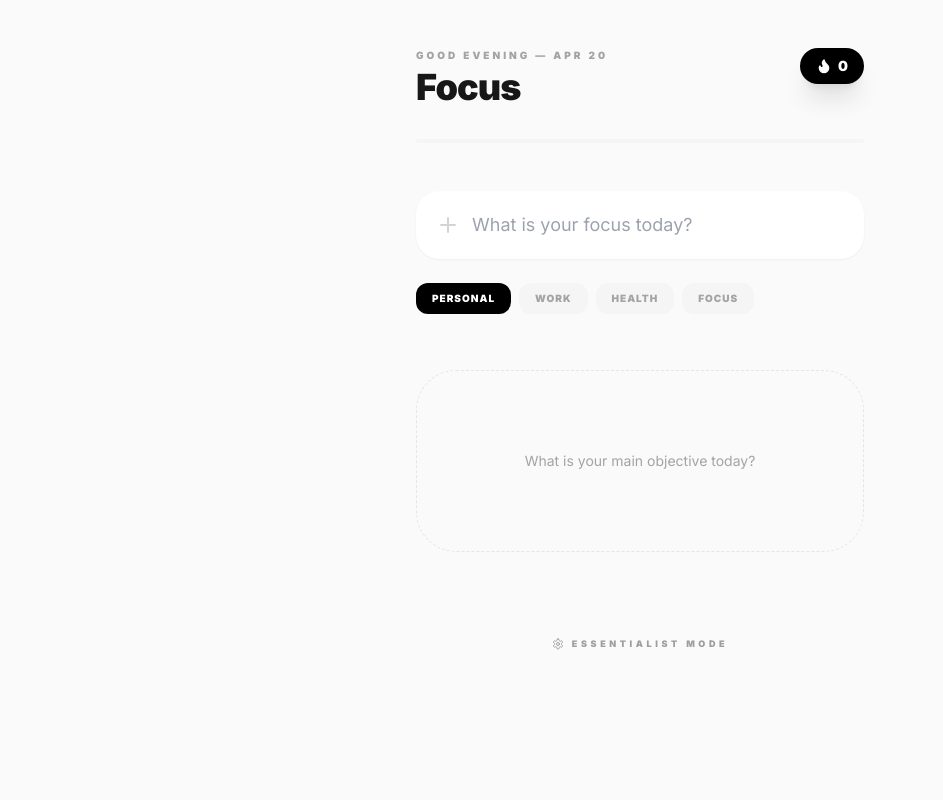
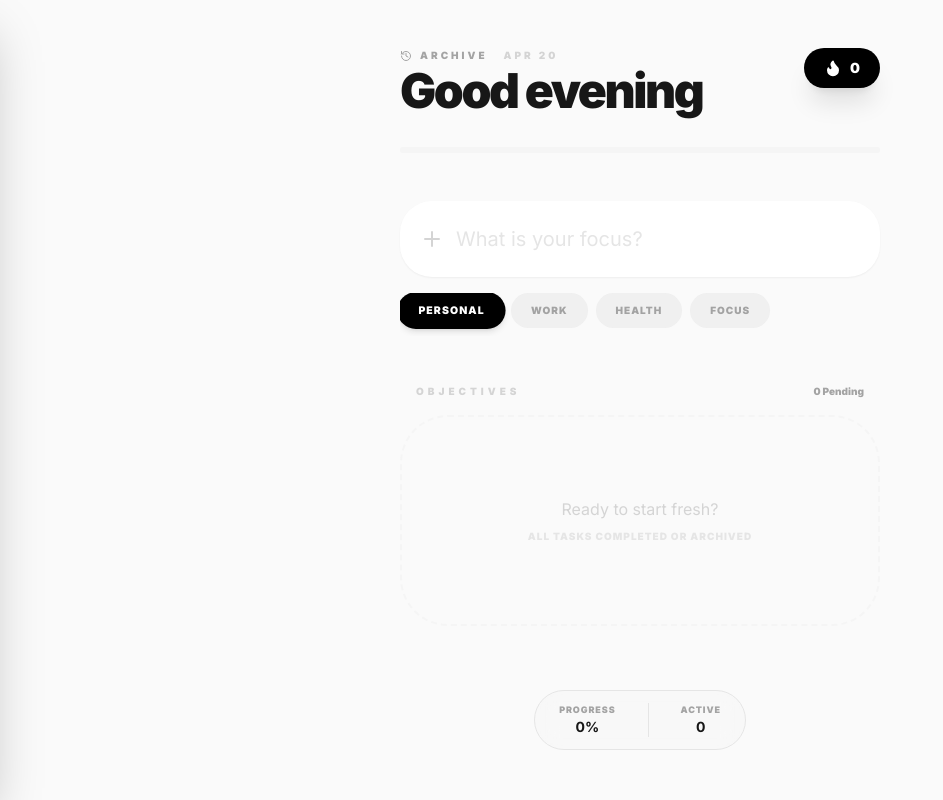
Before and after one commit to Abhijat-Abhijat/checkie, a React (Vite) app: page / in a window 1280 px wide. Shown: the whole page, without its empty margins (0-943 px from the left). Built offline with nearby package versions, Linux system fonts and the light colour scheme.

Commit message:
updated code Code and readme update

```diff
--- a/src/App.tsx
+++ b/src/App.tsx
@@ -7,6 +7,9 @@ import {
   Flame,
   Star,
   Settings,
+  History,
+  X,
+  GripVertical,
   RefreshCcw,
   Zap
 } from "lucide-react";
@@ -23,27 +26,18 @@ const INTENTIONS = [
   "What would make today a success?"
 ];
 
-interface Task {
-  id: string;
-  name: string;
-  completed: boolean;
-  priority: boolean;
-  isHabit: boolean;
-  category: string;
-  createdAt: number;
-}
-
 export default function App() {
-  const [tasks, setTasks] = useState<Task[]>([]);
+  const [tasks, setTasks] = useState([]);
   const [newTask, setNewTask] = useState("");
   const [selectedCategory, setSelectedCategory] = useState("Personal");
   const [streak, setStreak] = useState(0);
+  const [sidebarOpen, setSidebarOpen] = useState(false);
+  const [draggedIndex, setDraggedIndex] = useState(null);
+  const [greeting, setGreeting] = useState("");
   const [lastCheckIn, setLastCheckIn] = useState("");
-  const [editingId, setEditingId] = useState<string | null>(null);
+  const [editingId, setEditingId] = useState(null);
   const [editText, setEditText] = useState("");
-  const [greeting, setGreeting] = useState("");
 
-  // Setup: Confetti Script & Greeting
   useEffect(() => {
     const script = document.createElement('script');
     script.src = 'https://cdn.jsdelivr.net/npm/canvas-confetti@1.6.0/dist/confetti.browser.min.js';
@@ -55,72 +49,68 @@ export default function App() {
     else if (hour < 18) setGreeting("Good afternoon");
     else setGreeting("Good evening");
 
+    const savedTasks = localStorage.getItem("essentialist-tasks");
+    const savedStreak = localStorage.getItem("essentialist-streak");
+    const savedDate = localStorage.getItem("essentialist-last-date");
+
+    if (savedTasks) setTasks(JSON.parse(savedTasks));
+    if (savedStreak) setStreak(parseInt(savedStreak, 10) || 0);
+    if (savedDate) setLastCheckIn(savedDate);
+
     return () => { document.body.removeChild(script); };
   }, []);
 
-  // Initialization: Load from Local Storage
-  useEffect(() => {
-    const savedTasks = localStorage.getItem("minimal-tasks");
-    const savedStreak = localStorage.getItem("minimal-streak");
-    const savedLastDate = localStorage.getItem("minimal-last-date");
-
-    if (savedTasks) setTasks(JSON.parse(savedTasks));
-    if (savedStreak) setStreak(parseInt(savedStreak, 10) || 0);
-    if (savedLastDate) setLastCheckIn(savedLastDate);
-  }, []);
-
-  // Daily Reset Logic
   useEffect(() => {
     const today = new Date().toDateString();
     if (lastCheckIn && lastCheckIn !== today) {
-      // Uncheck all tasks for the new day
       setTasks(prev => prev.map(t => ({ ...t, completed: false })));
       setLastCheckIn(today);
-      localStorage.setItem("minimal-last-date", today);
+      localStorage.setItem("essentialist-last-date", today);
     } else if (!lastCheckIn) {
       setLastCheckIn(today);
-      localStorage.setItem("minimal-last-date", today);
+      localStorage.setItem("essentialist-last-date", today);
     }
   }, [lastCheckIn]);
 
-  // Sync tasks to Local Storage
   useEffect(() => {
-    localStorage.setItem("minimal-tasks", JSON.stringify(tasks));
-  }, [tasks]);
+    localStorage.setItem("essentialist-tasks", JSON.stringify(tasks));
+    localStorage.setItem("essentialist-streak", streak.toString());
+  }, [tasks, streak]);
 
-  // UI Sounds (Web Audio API)
   const playPop = (freq = 400) => {
     try {
-      const audioCtx = new (window.AudioContext || (window as any).webkitAudioContext)();
-      const oscillator = audioCtx.createOscillator();
-      const gainNode = audioCtx.createGain();
-      oscillator.type = 'sine';
-      oscillator.frequency.setValueAtTime(freq, audioCtx.currentTime);
-      oscillator.frequency.exponentialRampToValueAtTime(freq * 2, audioCtx.currentTime + 0.1);
-      gainNode.gain.setValueAtTime(0.05, audioCtx.currentTime);
-      gainNode.gain.exponentialRampToValueAtTime(0.01, audioCtx.currentTime + 0.1);
-      oscillator.connect(gainNode);
-      gainNode.connect(audioCtx.destination);
-      oscillator.start();
-      oscillator.stop(audioCtx.currentTime + 0.1);
+      const audioCtx = new (window.AudioContext || window.webkitAudioContext)();
+      const osc = audioCtx.createOscillator();
+      const gain = audioCtx.createGain();
+      osc.type = 'sine';
+      osc.frequency.setValueAtTime(freq, audioCtx.currentTime);
+      osc.frequency.exponentialRampToValueAtTime(freq * 2, audioCtx.currentTime + 0.1);
+      gain.gain.setValueAtTime(0.05, audioCtx.currentTime);
+      gain.gain.exponentialRampToValueAtTime(0.01, audioCtx.currentTime + 0.1);
+      osc.connect(gain); gain.connect(audioCtx.destination);
+      osc.start(); osc.stop(audioCtx.currentTime + 0.1);
     } catch (e) {}
   };
 
   const triggerConfetti = () => {
-    if ((window as any).confetti) {
-      (window as any).confetti({
-        particleCount: 80,
-        spread: 60,
-        origin: { y: 0.7 },
-        colors: ['#000000', '#ffffff', '#a3a3a3']
+    if (window.confetti) {
+      window.confetti({
+        particleCount: 100,
+        spread: 70,
+        origin: { y: 0.6 },
+        colors: ['#000000', '#ffffff', '#737373']
       });
     }
   };
 
-  const addTask = (e: React.FormEvent) => {
+  const activeTasks = useMemo(() => tasks.filter(t => !t.completed), [tasks]);
+  const completedTasks = useMemo(() => tasks.filter(t => t.completed), [tasks]);
+  const progress = tasks.length === 0 ? 0 : Math.round((completedTasks.length / tasks.length) * 100);
+
+  const addTask = (e) => {
     e.preventDefault();
     if (!newTask.trim()) return;
-    const task: Task = {
+    const task = {
       id: crypto.randomUUID(),
       name: newTask.trim(),
       completed: false,
@@ -134,89 +124,151 @@ export default function App() {
     playPop(300);
   };
 
-  const toggleTask = (id: string) => {
+  const toggleTask = (id) => {
     const wasEveryTaskDone = tasks.length > 0 && tasks.every(t => t.completed);
-    const updatedTasks = tasks.map(t => {
+    const newTasks = tasks.map(t => {
       if (t.id === id) {
         if (!t.completed) playPop(500);
         return { ...t, completed: !t.completed };
       }
       return t;
     });
-
-    const isEveryTaskDoneNow = updatedTasks.length > 0 && updatedTasks.every(t => t.completed);
+    setTasks(newTasks);
+    const isEveryTaskDoneNow = newTasks.length > 0 && newTasks.every(t => t.completed);
     if (isEveryTaskDoneNow && !wasEveryTaskDone) {
       triggerConfetti();
-      const newStreak = streak + 1;
-      setStreak(newStreak);
-      localStorage.setItem("minimal-streak", newStreak.toString());
+      setStreak(s => s + 1);
     }
-    setTasks(updatedTasks);
   };
 
-  const saveEdit = (id: string) => {
+  const deleteTask = (id) => {
+    setTasks(prev => prev.filter(t => t.id !== id));
+    playPop(200);
+  };
+
+  const saveEdit = (id) => {
     setTasks(tasks.map(t => t.id === id ? { ...t, name: editText } : t));
     setEditingId(null);
   };
 
-  // Sorting: Active Priority > Active > Completed
-  const sortedTasks = useMemo(() => {
-    return [...tasks].sort((a, b) => {
-      if (a.completed !== b.completed) return a.completed ? 1 : -1;
-      if (a.priority !== b.priority) return a.priority ? -1 : 1;
-      return b.createdAt - a.createdAt;
-    });
-  }, [tasks]);
-
-  const progress = tasks.length === 0 ? 0 : Math.round((tasks.filter(t => t.completed).length / tasks.length) * 100);
+  const handleDragStart = (index) => setDraggedIndex(index);
+  const handleDragOver = (e, index) => {
+    e.preventDefault();
+    if (draggedIndex === null || draggedIndex === index) return;
+    const newActiveTasks = [...activeTasks];
+    const draggedItem = newActiveTasks[draggedIndex];
+    newActiveTasks.splice(draggedIndex, 1);
+    newActiveTasks.splice(index, 0, draggedItem);
+    setDraggedIndex(index);
+    setTasks([...newActiveTasks, ...completedTasks]);
+  };
 
   return (
-    <div className="min-h-screen bg-[#fafafa] dark:bg-black text-neutral-900 dark:text-neutral-100 p-6 sm:p-12 transition-colors duration-500 font-sans">
-      <div className="max-w-md mx-auto">
+    <div className="flex h-screen bg-[#fafafa] dark:bg-black text-neutral-900 dark:text-neutral-100 overflow-hidden transition-colors duration-500 font-sans">
+
+      {/* SIDEBAR ARCHIVE (Only place to see Done tasks) */}
+      <aside className={`fixed inset-y-0 left-0 z-50 w-80 bg-white dark:bg-neutral-900 shadow-2xl transform transition-transform duration-500 ease-in-out ${sidebarOpen ? "translate-x-0" : "-translate-x-full"} border-r border-neutral-100 dark:border-neutral-800`}>
+        <div className="h-full flex flex-col p-8">
+          <div className="flex justify-between items-center mb-10">
+            <h2 className="text-xl font-black tracking-tight">Archive</h2>
+            <button onClick={() => setSidebarOpen(false)} className="p-2 hover:bg-neutral-100 dark:hover:bg-neutral-800 rounded-full transition-colors">
+              <X size={20} />
+            </button>
+          </div>
+
+          <div className="flex-1 overflow-y-auto no-scrollbar space-y-4">
+            {completedTasks.length === 0 ? (
+              <p className="text-neutral-400 text-sm italic">Nothing archived yet.</p>
+            ) : (
+              completedTasks.map(task => (
+                <div key={task.id} className="flex items-center justify-between p-4 bg-neutral-50 dark:bg-black/40 rounded-2xl border border-neutral-100 dark:border-neutral-800">
+                  <div className="flex items-center gap-3 min-w-0 opacity-60">
+                    <button onClick={() => toggleTask(task.id)} className="text-black dark:text-white shrink-0">
+                      <CheckCircle2 size={18} />
+                    </button>
+                    <span className="text-sm font-medium truncate line-through">{task.name}</span>
+                  </div>
+                  <button onClick={() => deleteTask(task.id)} className="text-neutral-300 hover:text-red-500 p-1 transition-colors">
+                    <Trash2 size={14} />
+                  </button>
+                </div>
+              ))
+            )}
+          </div>
+
+          {completedTasks.length > 0 && (
+            <button
+              onClick={() => setTasks(tasks.filter(t => !t.completed))}
+              className="mt-6 w-full py-4 text-[10px] font-black uppercase tracking-[0.2em] text-red-500 hover:bg-red-50 dark:hover:bg-red-950/20 rounded-2xl transition-all"
+            >
+              Clear Archive
+            </button>
+          )}
+        </div>
+      </aside>
+
+      {sidebarOpen && (
+        <div className="fixed inset-0 bg-black/20 backdrop-blur-sm z-40" onClick={() => setSidebarOpen(false)} />
+      )}
+
+      {/* MAIN CONTENT (Active Tasks Only) */}
+      <main className="flex-1 flex flex-col overflow-y-auto no-scrollbar relative">
+        <div className="max-w-xl w-full mx-auto p-6 sm:p-12 pb-32">
 
           <header className="mb-12">
             <div className="flex justify-between items-start mb-8">
               <div className="space-y-1">
-              <p className="text-[10px] font-black uppercase tracking-[0.3em] text-neutral-400">
-                {greeting} — {new Date().toLocaleDateString('en-US', { month: 'short', day: 'numeric' })}
-              </p>
-              <h1 className="text-4xl font-black tracking-tight flex items-center gap-3">
-                Focus
-                {tasks.filter(t => !t.completed).length > 0 && (
-                  <span className="text-xs bg-neutral-100 dark:bg-neutral-900 px-2 py-1 rounded-md text-neutral-400 font-bold">
-                    {tasks.filter(t => !t.completed).length}
+                <div className="flex items-center gap-4">
+                  <button
+                    onClick={() => setSidebarOpen(true)}
+                    className="flex items-center gap-2 text-[10px] font-black uppercase tracking-[0.3em] text-neutral-400 hover:text-neutral-900 dark:hover:text-white transition-colors group"
+                  >
+                    <History size={12} className="group-hover:rotate-[-10deg] transition-transform" />
+                    Archive
+                  </button>
+                  <span className="text-[10px] font-black uppercase tracking-[0.3em] text-neutral-300">
+                    {new Date().toLocaleDateString('en-US', { month: 'short', day: 'numeric' })}
                   </span>
-                )}
-              </h1>
                 </div>
-            <div className="flex items-center gap-1.5 bg-black dark:bg-white text-white dark:text-black px-4 py-2 rounded-2xl text-sm font-black shadow-xl">
-              <Flame size={16} fill="currentColor" />
+                <h1 className="text-5xl font-black tracking-tighter mt-2">{greeting}</h1>
+              </div>
+              <div className="flex items-center gap-2 bg-black dark:bg-white text-white dark:text-black px-5 py-2.5 rounded-full text-sm font-black shadow-xl shrink-0 transition-transform hover:scale-105">
+                <Flame size={18} fill="currentColor" />
                 <span>{streak}</span>
               </div>
             </div>
-          <div className="relative h-1 w-full bg-neutral-100 dark:bg-neutral-900 rounded-full overflow-hidden">
-            <div className="h-full bg-black dark:bg-white transition-all duration-1000 ease-out" style={{ width: `${progress}%` }} />
+
+            <div className="relative h-1.5 w-full bg-neutral-100 dark:bg-neutral-900 rounded-full overflow-hidden">
+              <div
+                className="h-full bg-black dark:bg-white transition-all duration-1000 ease-out"
+                style={{ width: `${progress}%` }}
+              />
             </div>
           </header>
 
-        <form onSubmit={addTask} className="mb-12">
-          <div className="relative mb-6">
+          <form onSubmit={addTask} className="mb-12 relative group">
+            <div className="relative">
               <input
                 type="text"
-              placeholder="What is your focus today?"
+                placeholder="What is your focus?"
                 value={newTask}
                 onChange={(e) => setNewTask(e.target.value)}
-              className="w-full bg-white dark:bg-[#0a0a0a] border-none rounded-[1.5rem] py-5 pl-14 pr-6 outline-none focus:ring-1 ring-neutral-200 dark:ring-neutral-800 transition-all text-lg shadow-sm"
+                className="w-full bg-white dark:bg-neutral-900 border-none rounded-[2rem] py-6 pl-14 pr-6 outline-none focus:ring-4 ring-black/5 dark:ring-white/5 transition-all text-xl shadow-sm placeholder:text-neutral-200 dark:placeholder:text-neutral-800"
               />
-            <Plus className="absolute left-5 top-1/2 -translate-y-1/2 text-neutral-300" size={24} />
+              <Plus className="absolute left-5 top-1/2 -translate-y-1/2 text-neutral-300 dark:text-neutral-700" size={24} />
             </div>
-          <div className="flex gap-2 overflow-x-auto pb-2 no-scrollbar">
+
+            <div className="flex gap-2 mt-4 overflow-x-auto no-scrollbar pb-2">
               {CATEGORIES.map(cat => (
                 <button
                   key={cat}
                   type="button"
                   onClick={() => setSelectedCategory(cat)}
-                className={`px-4 py-2 rounded-xl text-[10px] font-black uppercase tracking-widest transition-all ${selectedCategory === cat ? "bg-black dark:bg-white text-white dark:text-black" : "bg-neutral-100 dark:bg-[#0a0a0a] text-neutral-400"}`}
+                  className={`px-5 py-2.5 rounded-2xl text-[10px] font-black uppercase tracking-widest transition-all whitespace-nowrap ${
+                    selectedCategory === cat
+                    ? "bg-black dark:bg-white text-white dark:text-black scale-105 shadow-md"
+                    : "bg-neutral-200/50 dark:bg-neutral-900 text-neutral-400 hover:bg-neutral-200 dark:hover:bg-neutral-800"
+                  }`}
                 >
                   {cat}
                 </button>
@@ -224,17 +276,32 @@ export default function App() {
             </div>
           </form>
 
-        <div className="space-y-3">
-          {sortedTasks.length === 0 ? (
-            <div className="text-center py-20 border border-dashed border-neutral-200 dark:border-neutral-800 rounded-[2.5rem]">
-              <p className="text-neutral-400 text-sm font-medium">{INTENTIONS[0]}</p>
+          <div className="space-y-4">
+            <div className="flex justify-between items-center px-4">
+              <h3 className="text-[10px] font-black uppercase tracking-[0.4em] text-neutral-300">Objectives</h3>
+              <span className="text-[10px] font-black text-neutral-400">{activeTasks.length} Pending</span>
+            </div>
+
+            {activeTasks.length === 0 ? (
+              <div className="py-20 text-center border-2 border-dashed border-neutral-100 dark:border-neutral-900 rounded-[3rem]">
+                <p className="text-neutral-300 font-medium px-8">{INTENTIONS[Math.floor(Math.random() * INTENTIONS.length)]}</p>
+                <p className="text-[10px] font-black uppercase tracking-widest text-neutral-200 mt-2">All tasks completed or archived</p>
               </div>
             ) : (
-            sortedTasks.map((task) => (
-              <div key={task.id} className={`group flex items-center gap-4 p-5 rounded-[2rem] transition-all border ${task.completed ? "bg-transparent border-transparent opacity-40 scale-[0.97]" : "bg-white dark:bg-[#0a0a0a] border-neutral-100 dark:border-neutral-900 shadow-sm"}`}>
-                <button onClick={() => toggleTask(task.id)} className="shrink-0 active:scale-50 transition-transform">
-                  {task.completed ? <CheckCircle2 className="text-black dark:text-white" size={26} /> : <Circle className="text-neutral-200 dark:text-neutral-800" size={26} />}
+              <div className="space-y-3">
+                {activeTasks.map((task, index) => (
+                  <div
+                    key={task.id}
+                    draggable
+                    onDragStart={() => handleDragStart(index)}
+                    onDragOver={(e) => handleDragOver(e, index)}
+                    onDragEnd={() => setDraggedIndex(null)}
+                    className={`group flex items-center gap-4 p-6 rounded-[2.5rem] bg-white dark:bg-neutral-900 border border-neutral-100 dark:border-neutral-800 shadow-sm transition-all active:scale-[0.98] cursor-default ${draggedIndex === index ? "opacity-30 scale-90" : ""}`}
+                  >
+                    <button onClick={() => toggleTask(task.id)} className="shrink-0 text-neutral-200 dark:text-neutral-800 hover:text-black dark:hover:text-white transition-colors active:scale-75">
+                      <Circle size={28} />
                     </button>
+
                     <div className="flex-1 min-w-0">
                       {editingId === task.id ? (
                         <input
@@ -243,34 +310,74 @@ export default function App() {
                           onChange={(e) => setEditText(e.target.value)}
                           onBlur={() => saveEdit(task.id)}
                           onKeyDown={(e) => e.key === 'Enter' && saveEdit(task.id)}
-                      className="w-full bg-transparent border-none outline-none font-bold"
+                          className="w-full bg-transparent border-none outline-none font-bold text-lg"
                         />
                       ) : (
                         <div onClick={() => { setEditingId(task.id); setEditText(task.name); }}>
-                      <p className={`font-bold truncate ${task.completed ? "line-through text-neutral-400" : ""}`}>{task.name}</p>
-                      <div className="flex items-center gap-2 mt-1">
-                        <span className="text-[8px] font-black uppercase tracking-[0.2em] text-neutral-400">{task.category}</span>
-                        {task.isHabit && <RefreshCcw size={10} className="text-neutral-400" />}
+                          <p className="font-bold text-lg leading-tight truncate">{task.name}</p>
+                          <div className="flex items-center gap-3 mt-1">
+                            <span className="text-[9px] font-black uppercase tracking-[0.2em] text-neutral-400">{task.category}</span>
+                            {task.isHabit && <RefreshCcw size={10} className="text-blue-400" />}
+                            {task.priority && <Star size={10} fill="currentColor" className="text-orange-400" />}
                           </div>
                         </div>
                       )}
                     </div>
-                <div className="flex items-center gap-1 opacity-0 group-hover:opacity-100 transition-opacity">
-                  <button onClick={(e) => { e.stopPropagation(); setTasks(tasks.map(t => t.id === task.id ? { ...t, isHabit: !t.isHabit } : t)); playPop(600); }} className={`p-2 rounded-full ${task.isHabit ? "text-blue-500" : "text-neutral-200"}`}><Zap size={16} fill={task.isHabit ? "currentColor" : "none"} /></button>
-                  <button onClick={(e) => { e.stopPropagation(); setTasks(tasks.map(t => t.id === task.id ? { ...t, priority: !t.priority } : t)); }} className={`p-2 ${task.priority ? "text-black dark:text-white" : "text-neutral-200"}`}><Star size={16} fill={task.priority ? "currentColor" : "none"} /></button>
-                  <button onClick={(e) => { e.stopPropagation(); setTasks(tasks.filter(t => t.id !== task.id)); playPop(200); }} className="p-2 text-neutral-200 hover:text-red-500"><Trash2 size={16} /></button>
+
+                    <div className="flex items-center gap-1 opacity-0 group-hover:opacity-100 transition-all transform translate-x-2 group-hover:translate-x-0">
+                      <button
+                        onClick={() => { setTasks(tasks.map(t => t.id === task.id ? { ...t, isHabit: !t.isHabit } : t)); playPop(600); }}
+                        className={`p-2 rounded-full transition-colors ${task.isHabit ? "text-blue-500" : "text-neutral-200"}`}
+                        title="Toggle Habit"
+                      >
+                        <Zap size={18} fill={task.isHabit ? "currentColor" : "none"} />
+                      </button>
+                      <button
+                        onClick={() => setTasks(tasks.map(t => t.id === task.id ? { ...t, priority: !t.priority } : t))}
+                        className={`p-2 rounded-full transition-colors ${task.priority ? "text-orange-400" : "text-neutral-200"}`}
+                        title="Toggle Priority"
+                      >
+                        <Star size={18} fill={task.priority ? "currentColor" : "none"} />
+                      </button>
+                      <button
+                        onClick={() => deleteTask(task.id)}
+                        className="p-2 text-neutral-200 hover:text-red-500 transition-colors"
+                        title="Delete Task"
+                      >
+                        <Trash2 size={18} />
+                      </button>
+                      <div className="cursor-grab active:cursor-grabbing p-2 text-neutral-200 hover:text-neutral-400">
+                        <GripVertical size={18} />
                       </div>
                     </div>
-            ))
+                  </div>
+                ))}
+              </div>
             )}
           </div>
-        <footer className="mt-20 mb-10 text-center opacity-40">
-            <div className="inline-flex items-center gap-2">
+
+          <div className="mt-16 flex justify-center">
+            <div className="bg-neutral-100/50 dark:bg-neutral-900/50 backdrop-blur-md px-6 py-3 rounded-full flex gap-8 border border-neutral-200 dark:border-neutral-800">
+              <div className="text-center">
+                <p className="text-[9px] font-black text-neutral-400 uppercase tracking-widest">Progress</p>
+                <p className="text-sm font-bold">{progress}%</p>
+              </div>
+              <div className="w-px bg-neutral-200 dark:bg-neutral-800" />
+              <div className="text-center">
+                <p className="text-[9px] font-black text-neutral-400 uppercase tracking-widest">Active</p>
+                <p className="text-sm font-bold">{activeTasks.length}</p>
+              </div>
+            </div>
+          </div>
+        </div>
+
+        <footer className="p-8 mt-auto flex justify-center">
+          <div className="inline-flex items-center gap-3 px-6 py-2 bg-neutral-100/30 dark:bg-neutral-900/30 rounded-full opacity-20 hover:opacity-100 transition-opacity">
             <Settings size={12} />
-                <span className="text-[9px] font-black uppercase tracking-[0.4em]">Essentialist Mode</span>
+            <span className="text-[8px] font-black tracking-[0.5em] uppercase">Persistent Storage Active</span>
           </div>
         </footer>
-      </div>
+      </main>
     </div>
   );
 }
```
Also changed, not shown: 1 other file (tests, documents, lock files or other folders). Lines whose indentation alone changed are shown as unchanged.
